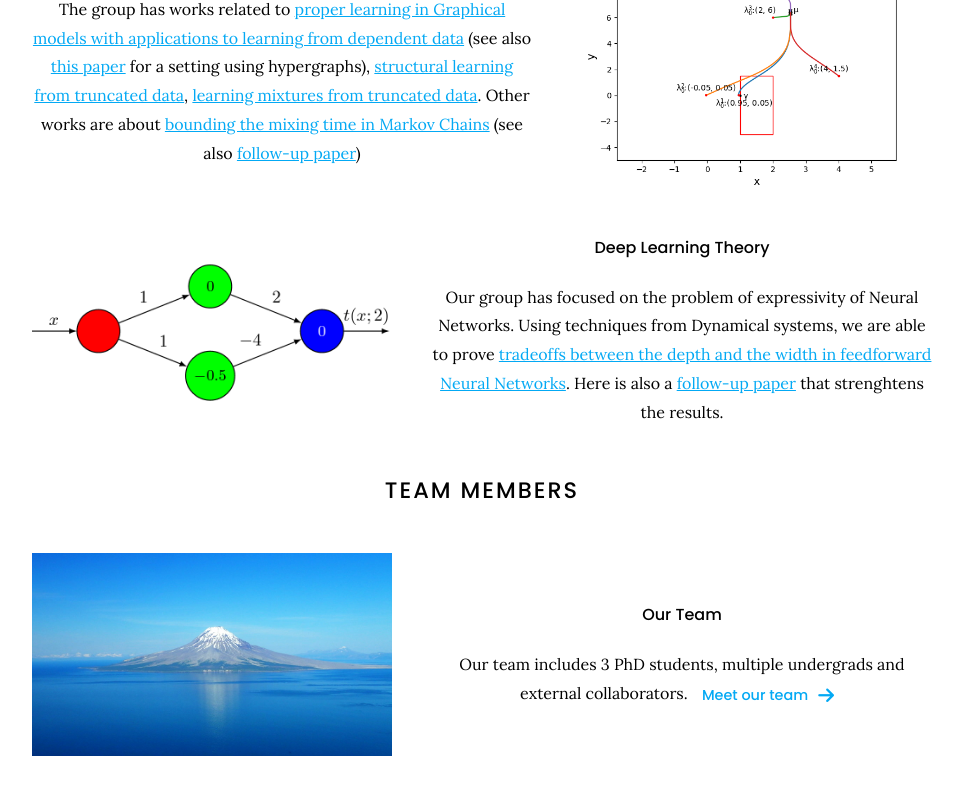
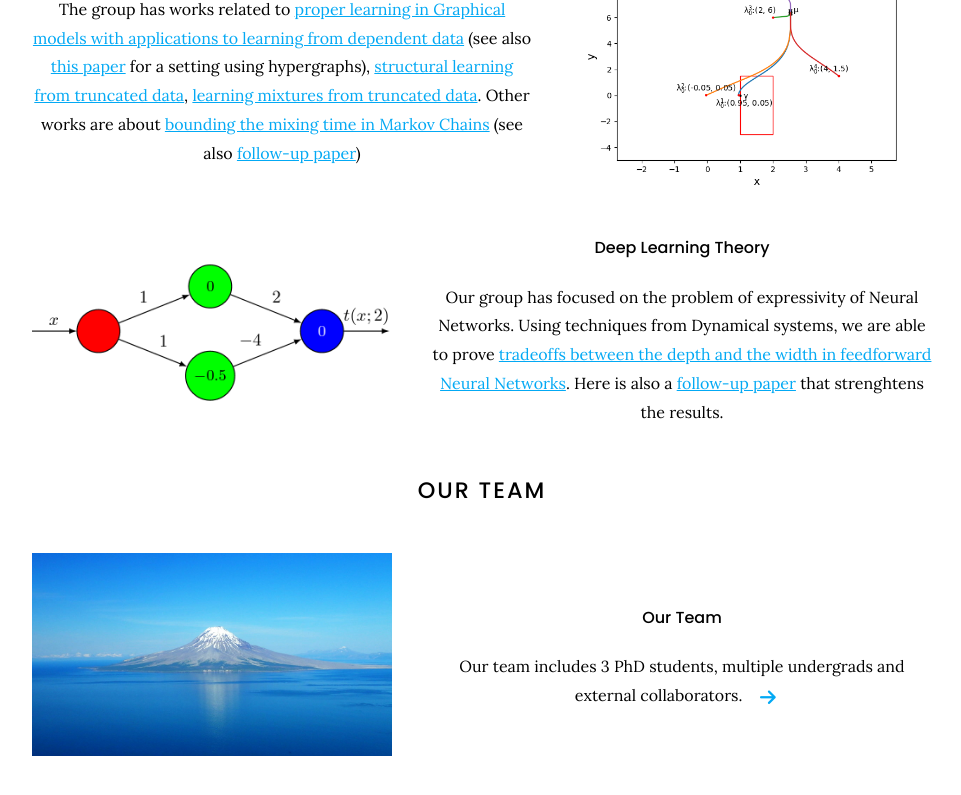
Before and after one commit to goallabuci/goallabuci.github.io, a Jekyll site: the page built from index.md, in a window 1280 px wide and 900 px high, scrolled down 1724 px, cut to the strip 0-816 px from the top of the window. Shown: the top 795 px of the strip, without its empty margins (158-1119 px from the left). Built offline with Jekyll 4.4.1, drawn with Linux system fonts in a browser that asks for light colours.

Commit message:
Update index.md

```diff
--- a/index.md
+++ b/index.md
@@ -62,13 +62,12 @@ Our group has focused on the problem of expressivity of Neural Networks. Using t
   title="Deep Learning Theory"
   text=text
 %}
-# Team Members
+# Our TEAM
 {% capture text %}
 Our team includes 3 PhD students, multiple undergrads and external collaborators.
 {%
   include link.html
   link="team"
-  text="Meet our team"
   icon="fas fa-arrow-right"
   flip=true
 %}
```
